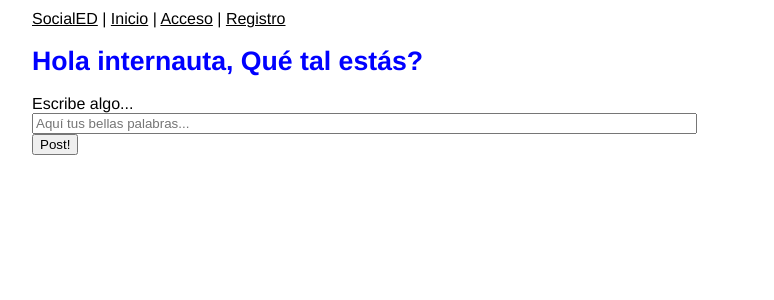
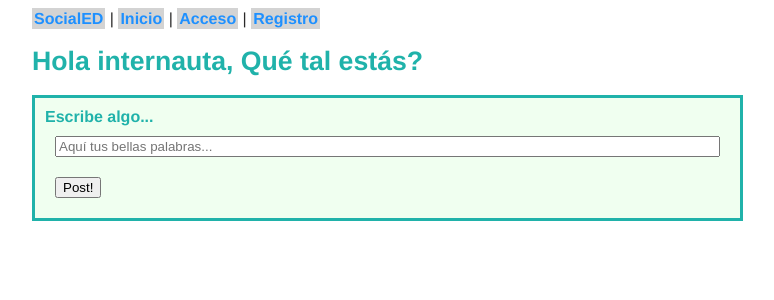
Before and after one commit to JAlbertoLeal/SocialED, a Flask app: page /home in a window 1280 px wide. Shown: the top 300 px of the page, without its empty margins (6-780 px from the left). Run offline with Flask 2, Linux system fonts and the light colour scheme.

Commit message:
Estilo propio CSS

```diff
--- a/static/css/socialed-style.css
+++ b/static/css/socialed-style.css
@@ -5,39 +5,34 @@
   font-family: Helvetica, Geneva, Arial, sans-serif;
   padding-left: 20px;
   background-color: #FFFFFF; /* beige */
-  font-color: #2A2929; /* dark grey */
+  color: #2A2929; /* dark grey */
   margin: 10px;
 }
 a:link{
- color:black;
-
+  background-color: lightgray;
+  color: dodgerblue;
+  font-weight: bold;
+  padding: 2px;
+  text-decoration: none;
  }
 a:hover {
-  color:green;
+  color: orange;
+  background-color:lemonchiffon;
 }
 h1 {
-   color:blue;
-   font-size:20pt;
-
-
+  color: lightseagreen;
+  font-size: 20pt;
 }
 form {
-
-
-
-
-
+  width: fit-content;
+  padding: 10px;
+  border: 3px solid lightseagreen;
+  background-color: honeydew;
 }
 label {
-
-
-
-
-
+  font-weight: bold;
+  color: lightseagreen;
 }
 .inputs {
-
-
-
-
+  padding: 10px;
 }
```
